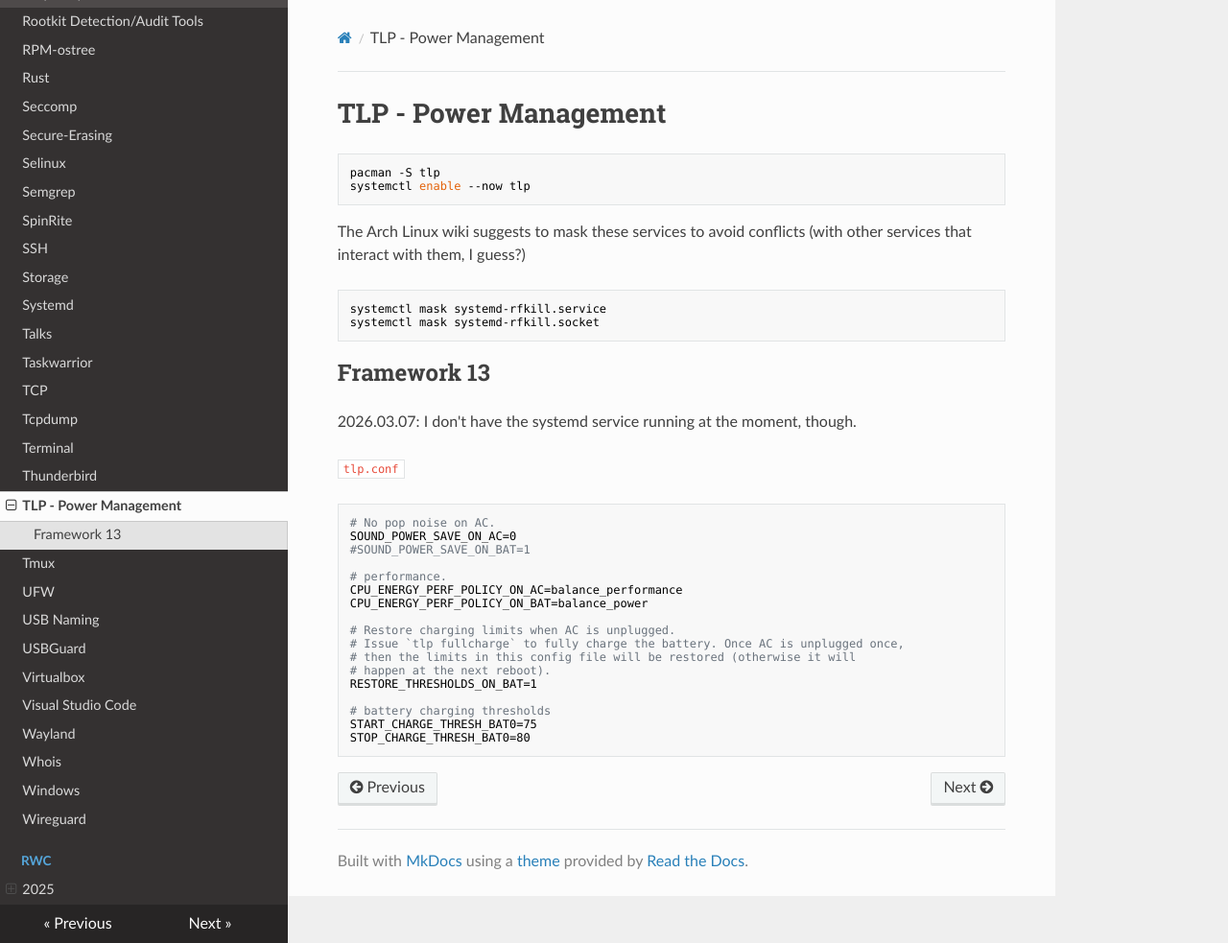
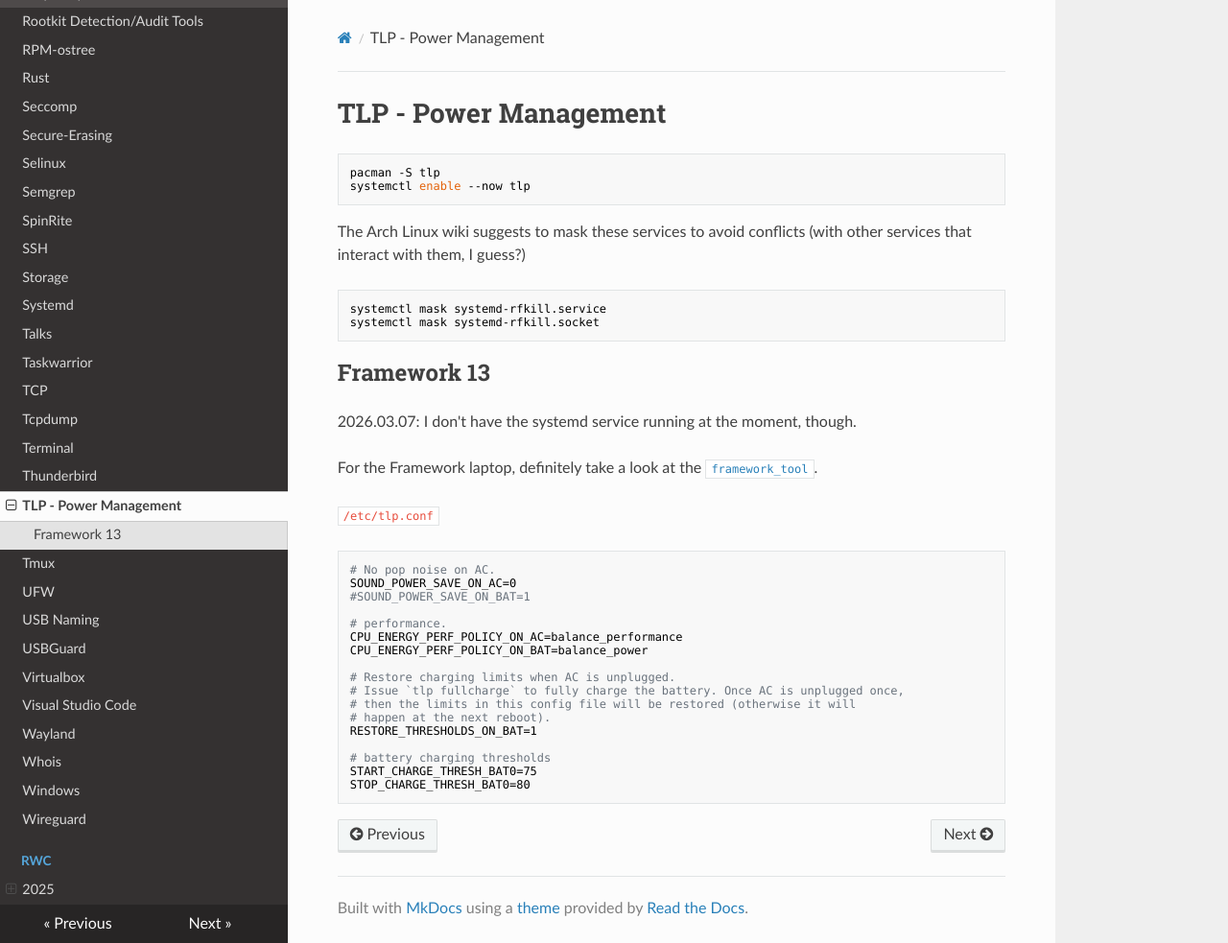
Before and after one commit to Maaxxs/wiki, an MkDocs documentation site: the page built from docs/tlp.md, in a window 1280 px wide and 983 px high. Shown: the whole window at 96% size. Built offline with MkDocs 1.6.1, drawn with Linux system fonts in a browser that asks for light colours; nearby versions of some CDN libraries.

Commit message:
tlp: add notes about framework_tool

````diff
--- a/docs/tlp.md
+++ b/docs/tlp.md
@@ -16,7 +16,9 @@ systemctl mask systemd-rfkill.socket
 
 2026.03.07: I don't have the systemd service running at the moment, though.
 
-`tlp.conf`
+For the Framework laptop, definitely take a look at the [`framework_tool`](https://github.com/FrameworkComputer/framework-system).
+
+`/etc/tlp.conf`
 
 ```sh
 # No pop noise on AC.
````
